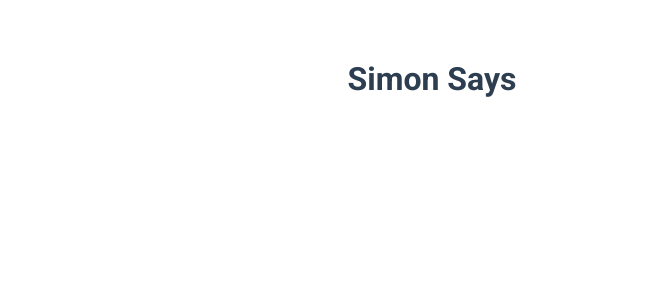
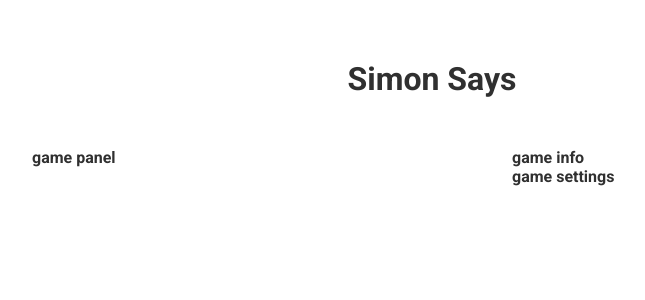
Before and after one commit to kadonomaro/vue-simon-says, a Vue app: page / in a window 1280 px wide. Shown: the top 300 px of the page, without its empty margins (208-853 px from the left). Built offline with nearby package versions, Linux system fonts and the light colour scheme.

Commit message:
fead: add other game empty components

```diff
--- a/src/App.vue
+++ b/src/App.vue
@@ -20,7 +20,7 @@ export default {
   font-family: Roboto, Helvetica, Arial, sans-serif;
   -webkit-font-smoothing: antialiased;
   -moz-osx-font-smoothing: grayscale;
-  color: #2c3e50;
+  color: #303030;
   margin-top: 60px;
 }
 </style>
--- a/src/components/Game/GameComponent.vue
+++ b/src/components/Game/GameComponent.vue
@@ -1,12 +1,30 @@
 <template>
   <div class="game">
 		<h1 class="game__title">Simon Says</h1>
+		<div class="game__inner">
+			<div class="game__main">
+				<game-panel />
+			</div>
+			<div class="game__side">
+				<game-info />
+				<game-settings />
+			</div>
+		</div>
   </div>
 </template>
 
 <script>
+import GamePanel from './GamePanel';
+import GameInfo from './GameInfo';
+import GameSettings from './GameSettings';
+
 export default {
-  name: 'GameComponent'
+	name: 'GameComponent',
+	components: {
+		GamePanel,
+		GameInfo,
+		GameSettings
+	}
 }
 </script>
 
@@ -18,5 +36,16 @@ export default {
 			margin: 0 0 50px;
 			text-align: center;
 		}
+		&__inner {
+			display: flex;
+		}
+		&__main {
+			max-width: 60%;
+			flex-basis: 60%;
+		}
+		&__side {
+			max-width: 40%;
+			flex-basis: 40%;
+		}
 	}
 </style>
--- /dev/null
+++ b/src/components/Game/GameInfo.vue
@@ -0,0 +1,15 @@
+<template>
+	<div class="game-info">
+		game info
+	</div>
+</template>
+
+<script>
+export default {
+	name: 'GameInfo'
+}
+</script>
+
+<style lang="scss">
+
+</style>
--- /dev/null
+++ b/src/components/Game/GamePanel.vue
@@ -0,0 +1,15 @@
+<template>
+	<div class="game-panel">
+		game panel
+	</div>
+</template>
+
+<script>
+export default {
+	name: 'GamePanel'
+}
+</script>
+
+<style lang="scss">
+
+</style>
--- /dev/null
+++ b/src/components/Game/GameSettings.vue
@@ -0,0 +1,15 @@
+<template>
+	<div class="game-settings">
+		game settings
+	</div>
+</template>
+
+<script>
+export default {
+	name: 'GameSettings'
+}
+</script>
+
+<style lang="scss">
+
+</style>
```
